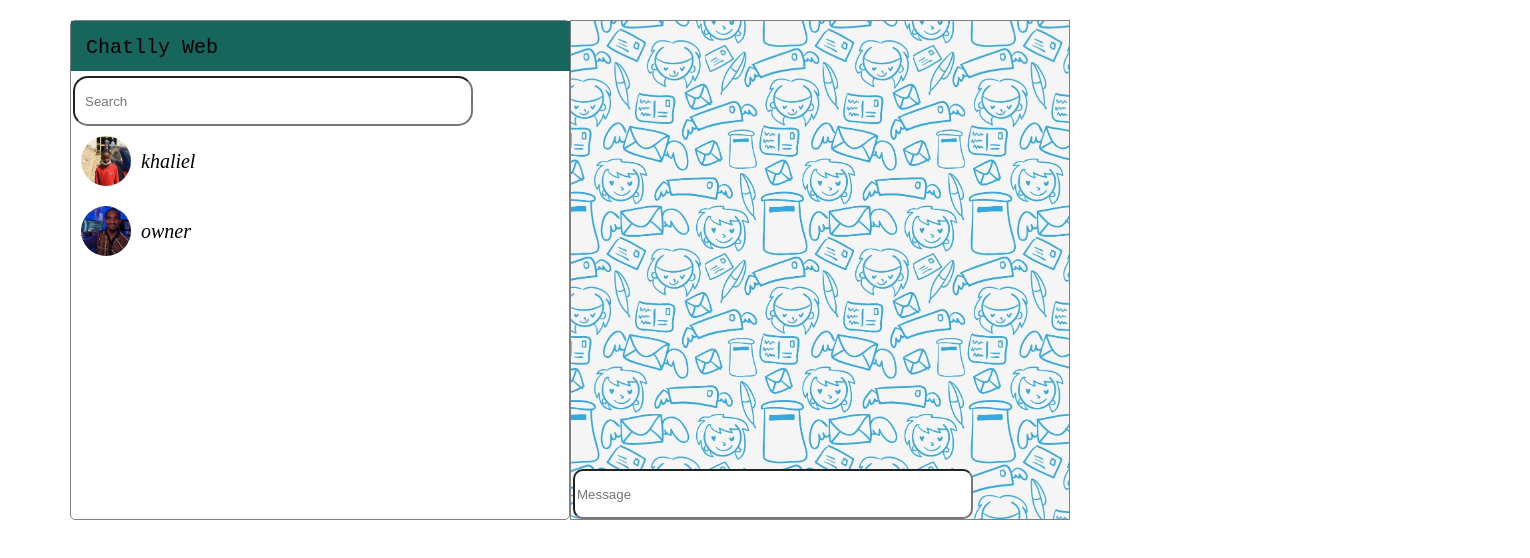
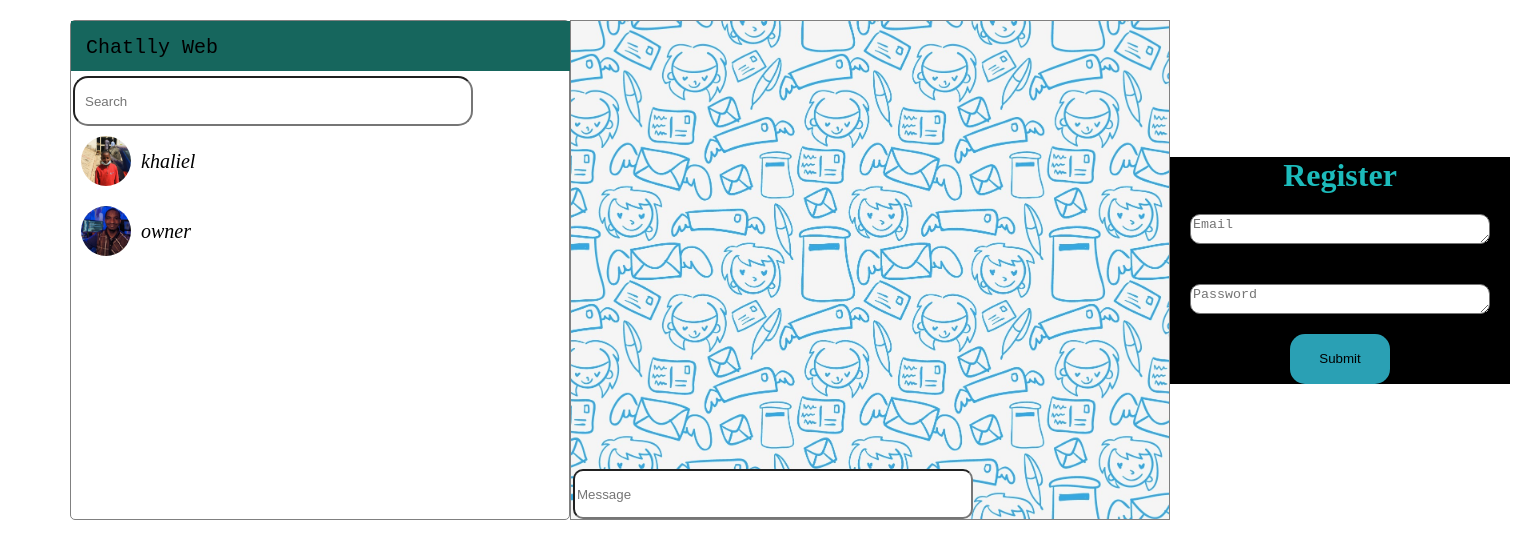
Before and after one commit to codeswot/chatlly-web, a React (Create React App) app: page /register in a window 1280 px wide. Shown: the top 558 px of the page, 1530 px wide, since content can reach past the window. Built offline with nearby package versions, Linux system fonts and the light colour scheme.

Commit message:
add login page

```diff
--- a/src/App.js
+++ b/src/App.js
@@ -1,13 +1,22 @@
 import SideBar from './sideBar';
 import Users from './users';
 import MessageBox from './messageBox';
+import { BrowserRouter as Router, Routes, Route } from 'react-router-dom';
+import Register from './register';
+import Login from './login';
 
 function App() {
   return (
     <div className="App">
-      <SideBar/>
-      <Users/>
-      <MessageBox/>
+      <Router>
+        <SideBar />
+        <Users />
+        <MessageBox />
+        <Routes>
+            <Route path='/login' element={<Login />} />
+            <Route path='/register' element={<Register />} />
+        </Routes>
+      </Router>
     </div>
   );
 }
--- a/src/index.css
+++ b/src/index.css
@@ -13,7 +13,7 @@
   background-image: url("./08.jpg");
   background-size: cover;
    border: gray solid 1px;
-  width: 500px;
+  width: 600px;
   height: 500px;
   align-items: flex-end;
 }
@@ -76,3 +76,28 @@ img{
   font-style: oblique;
   font-size: 20px;
 }
+.login-page,.register-page{
+  background-color: black;
+  align-items: center;
+  display: grid;
+}
+textarea{
+  margin: 20px;
+  height: 30px;
+  width: 300px;
+  border-radius: 10px;
+}
+button{
+  display: grid;
+  border: none;
+  background-color: #2aa0b4;
+  height: 50px;
+  width: 100px;
+  border-radius: 15px;
+}
+.password{
+  color: #edf2f3 ;
+}
+h1{
+  color: #1cbbbb;
+}
--- a/src/login.js
+++ b/src/login.js
@@ -0,0 +1,12 @@
+const Login = () => {
+    return (
+        <div className="login-page">
+            <h1>Login</h1>
+             <textarea rows="1" placeholder="Email"/>
+            <textarea  className="password" rows="1" placeholder="Password"/>
+            <button>Login</button>
+        </div>
+    );
+}
+
+export default Login;
--- a/src/register.js
+++ b/src/register.js
@@ -1,10 +1,10 @@
 const Register = () => {
     return (
-        <div className="register">
+        <div className="register-page">
             <h1>Register</h1>
-            <textarea cols="30" rows="1" placeholder="Email"></textarea>
-            <textarea cols="30" rows="1" placeholder="Password"></textarea>
-
+            <textarea cols="30" rows="1" placeholder="Email"/>
+            <textarea className="password" cols="30" rows="1" placeholder="Password"/>
+            <button type='submit'>Submit</button>
         </div>
     );
 }
```
